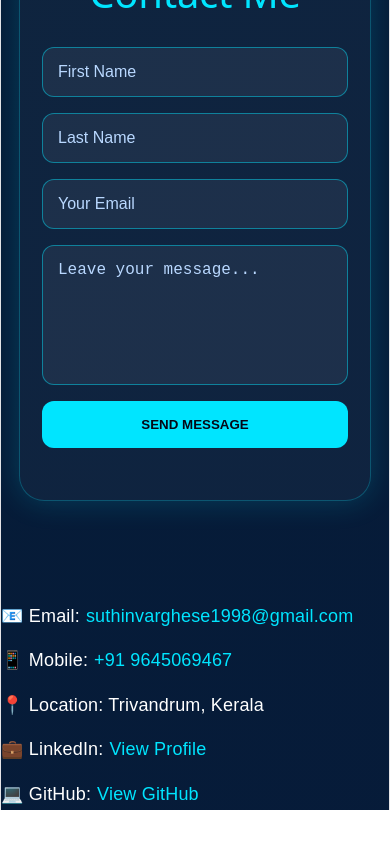
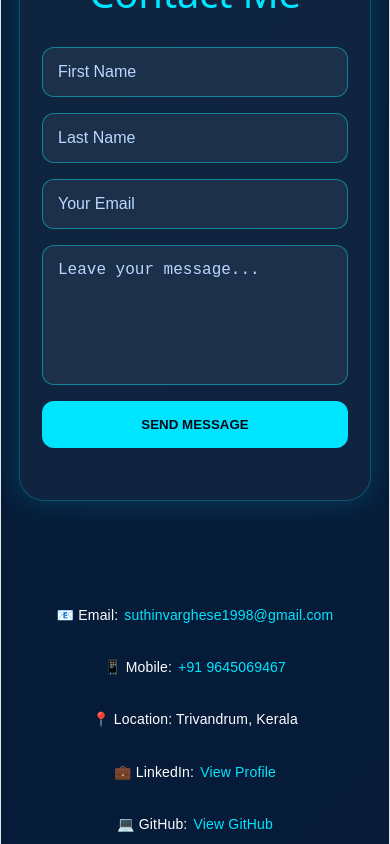
Before and after one commit to suthin10/suthin-portfolio, a React (Vite) app: page / in a window 390 px wide. Shown: the part 5630-6474 px from the top of the page. Before the commit the page ends 6440 px from the top, so only its background shows below. Built offline with nearby package versions, Linux system fonts and the light colour scheme.

Commit message:
Update App.css

```diff
--- a/src/App.css
+++ b/src/App.css
@@ -565,4 +565,35 @@ p {
     gap: 16px !important;
   }
 }
+.contact-info {
+  text-align: center;
+  align-items: center;
 }
+
+.contact-info p {
+  font-size: 15px;
+  margin: 8px 0;
+}
+
+.contact-info a {
+  font-size: 15px;
+}
+
+@media (max-width: 768px) {
+
+  .contact-info {
+    text-align: center;
+    align-items: center;
+    margin-top: 25px;
+  }
+
+  .contact-info p {
+    font-size: 14px;
+    line-height: 1.6;
+  }
+
+  .contact-info a {
+    font-size: 14px;
+  }
+}
+}
```
